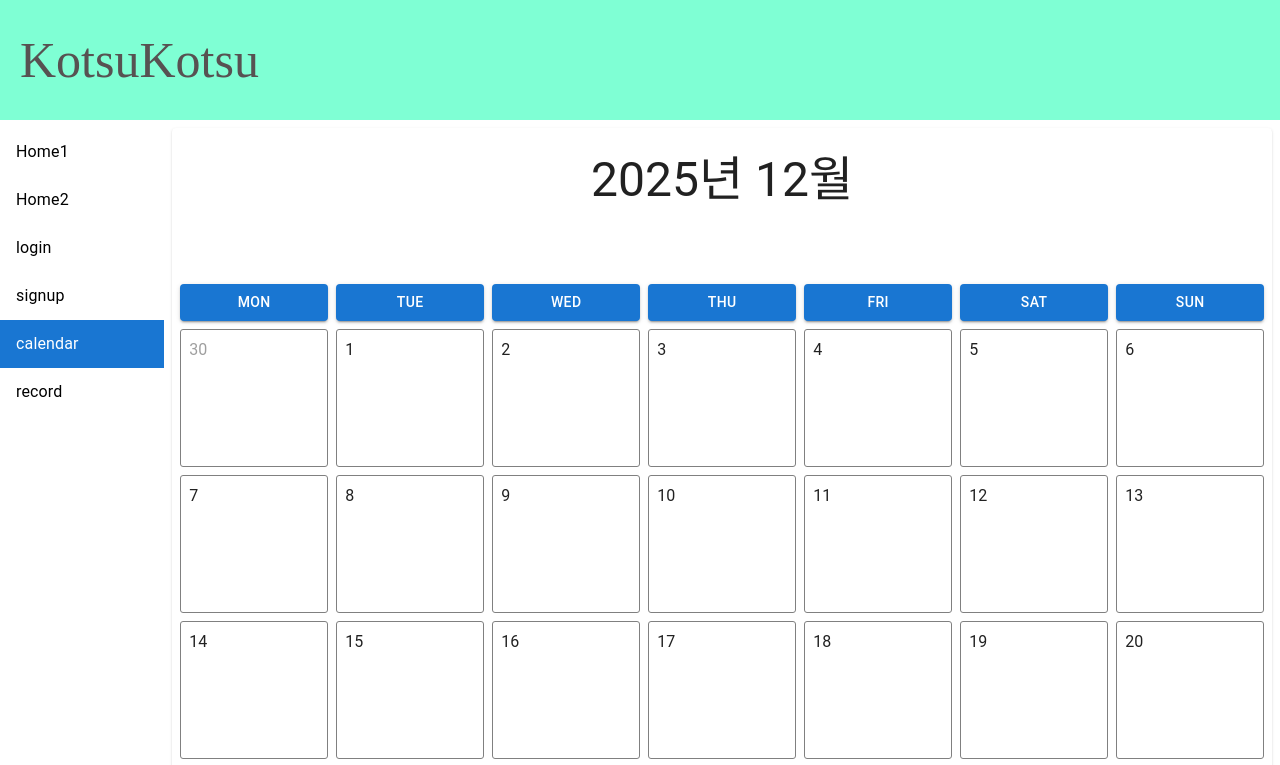
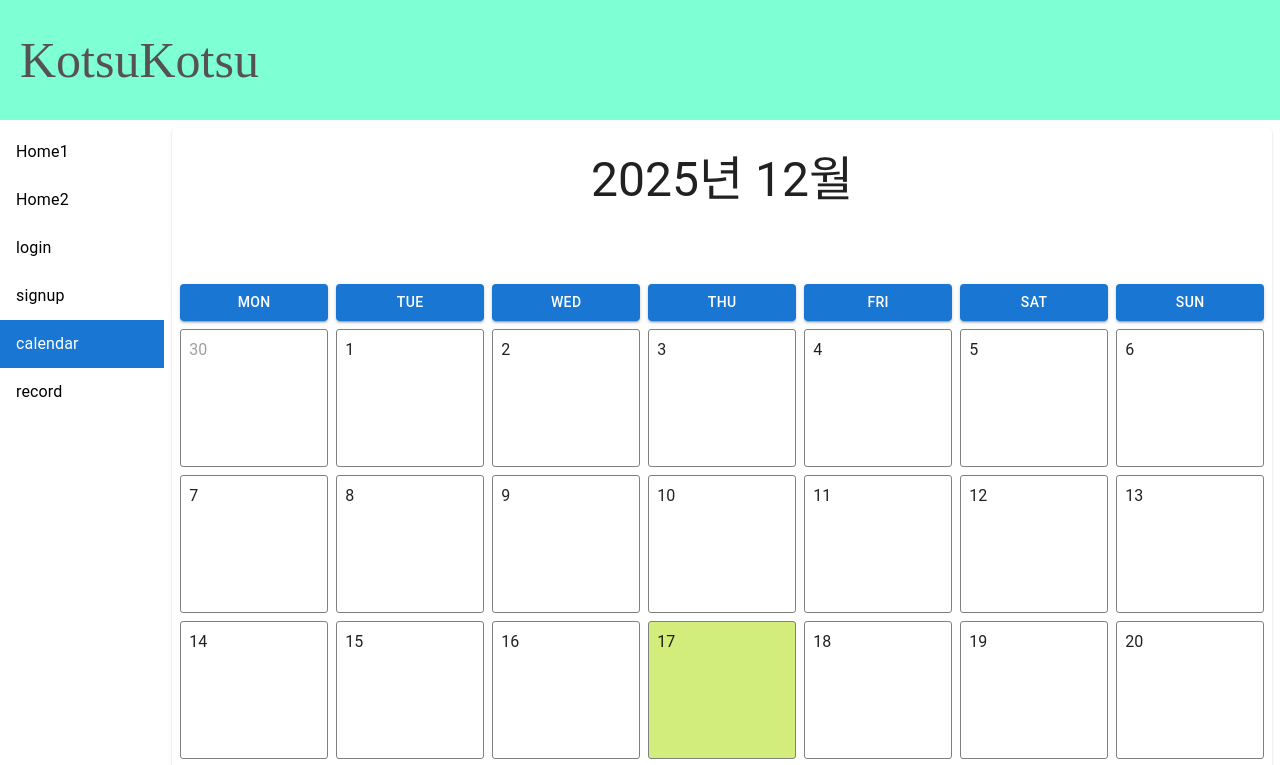
Before and after one commit to Asue0/kotsukotsu-ui, a React (Vite) app: page /calendar in a window 1280 px wide. Shown: the top 765 px of the page. Built offline with nearby package versions, Linux system fonts and the light colour scheme; some icons are missing.

Commit message:
달력 페이지 기믹 변경 - 달력 state Date[] 타입으로 변경 / 일자별 데이터 state를 따로 만들어서 관리

```diff
--- a/src/mocks/getCalendar.ts
+++ b/src/mocks/getCalendar.ts
@@ -1,5 +1,3 @@
-import CalendarType from "@/types/calendar/calendarType.type";
-
 // 달력 페이지 데이터 제작 함수
 const getCalendar = (year: number, month: number) => {
   // 해당 년월에 1일이 무슨 요일인지를 구함
@@ -10,30 +8,24 @@ const getCalendar = (year: number, month: number) => {
   // 해당 년월의 마지막날이 무슨 요일인지를 구함
   const lastDay = new Date(year, month + 1, 0).getDay();
 
-  const days: CalendarType[] = [];
+  const days: Date[] = [];
 
   // 달력 첫줄에 표기될 이전 달의 날짜를 구함
   if (firstDay != 0) {
     for (let i = firstDay; i > 0; i--) {
-      days.push({
-        date: new Date(year, month, 1 - i),
-        data: null,
-      });
+      days.push(new Date(year, month, 1 - i));
     }
   }
 
   // 이번달 날짜 삽입
   for (let i = 1; i <= lastDate; i++) {
-    days.push({ date: new Date(year, month, i), data: null });
+    days.push(new Date(year, month, i));
   }
 
   // 달력 마지막줄에 표기될 다음 달의 날짜를 구함
   if (lastDay != 6) {
     for (let i = 1; i <= 6 - lastDay; i++) {
-      days.push({
-        date: new Date(year, month + 1, i),
-        data: null,
-      });
+      days.push(new Date(year, month + 1, i));
     }
   }
 
--- a/src/pages/calendar/CalendarMain.tsx
+++ b/src/pages/calendar/CalendarMain.tsx
@@ -3,35 +3,63 @@ import DayBox from "./DayBox";
 import getCalendar from "@/mocks/getCalendar";
 import ArrowCircleLeftIcon from "@mui/icons-material/ArrowCircleLeft";
 import ArrowCircleRightIcon from "@mui/icons-material/ArrowCircleRight";
-import { useState } from "react";
+import { useMemo, useState } from "react";
+import TableRowData from "@/types/calendar/recordTableType.type";
+import mockData from "@/mocks/recordMockData";
+import CalendarDataType from "@/types/calendar/calendarType.type";
+import dayjs from "dayjs";
 import { useDidMountEffect } from "@/hooks/useDidMountEffect";
-import CalendarType from "@/types/calendar/calendarType.type";
+
+// 2. 변환 로직 (DB 데이터를 Map으로 변환)
+const formatSchedules = (data: TableRowData[]): CalendarDataType => {
+  return data.reduce((acc, schedule) => {
+    const dateKey = schedule.date.format("YYYY-MM-DD"); // "2024-03-01" 형태로 포맷
+    if (!acc[dateKey]) acc[dateKey] = [];
+    acc[dateKey].push(schedule);
+    return acc;
+  }, {} as CalendarDataType);
+};
 
 const CalendarMain = () => {
-  const [mockDate, setMockDate] = useState<Date>(new Date()); // 임의로 날짜 설정
+  const [currentDate, setCurrentDate] = useState<Date>(new Date()); // 임의로 날짜 설정
 
-  const currentYear = mockDate.getFullYear();
-  const currentMonth = mockDate.getMonth(); // 주의) Date 타입에서 month는 0부터 시작함(0~11)
+  const currentYear = currentDate.getFullYear();
+  const currentMonth = currentDate.getMonth(); // 주의) Date 타입에서 month는 0부터 시작함(0~11)
 
-  const [calendar, setCalendar] = useState<CalendarType[]>(
-    getCalendar(currentYear, currentMonth),
-  );
+  const [calendar, setCalendar] = useState<Date[]>([]); // 각 달력의 날짜
+  const [schedules, setSchedules] = useState<TableRowData[]>([]); // DB에서 받아올 날짜별 데이터
+  const scheduleMap = useMemo(() => formatSchedules(schedules), [schedules]); // DB에서 받아온 날짜별 데이터 MAP으로 포맷팅
 
   const WEEKARR = ["MON", "TUE", "WED", "THU", "FRI", "SAT", "SUN"];
-
-  console.log(currentYear);
-  console.log(currentMonth);
-
   const weekNum = calendar.length / 7;
 
+  /** 날짜별 데이터 패칭 함수 */
+  const fetchData = async () => {
+    try {
+      // fetch나 axios를 사용하여 API 엔드포인트에서 데이터를 가져옴
+      // const response = await fetch('https://api.example.com/posts');
+      // const data: TableRowData[] = await response.json();
+
+      // 상태 업데이트: 받아온 데이터를 state에 저장
+      const days = getCalendar(currentYear, currentMonth);
+      setCalendar(days);
+      setSchedules(mockData);
+      console.log("패치 작동중");
+    } catch (error) {
+      console.error("데이터 로드 실패:", error);
+    } finally {
+      console.log("끝"); // 에러 방지용
+    }
+  };
+
   const moveMonth = (isNextMonth: boolean) => {
-    if (isNextMonth) setMockDate(new Date(currentYear, currentMonth + 1));
-    else setMockDate(new Date(currentYear, currentMonth - 1));
+    if (isNextMonth) setCurrentDate(new Date(currentYear, currentMonth + 1));
+    else setCurrentDate(new Date(currentYear, currentMonth - 1));
   };
 
   useDidMountEffect(() => {
-    setCalendar(getCalendar(currentYear, currentMonth));
-  }, [mockDate]);
+    fetchData();
+  }, [currentDate]);
 
   return (
     <Box
@@ -84,19 +112,22 @@ const CalendarMain = () => {
         {/** 달력 날짜 */}
         {Array.from({ length: weekNum }).map((_, week) => (
           <Box display="flex" gap={1} key={week}>
-            {WEEKARR.map((_, index) => (
-              <DayBox
-                date={calendar[index + 7 * week].date}
-                // 이번 달인지 체크
-                isThisMonth={
-                  calendar[index + 7 * week].date.getMonth() === currentMonth
-                    ? true
-                    : false
-                }
-                data={calendar[index + 7 * week].data}
-                key={index}
-              />
-            ))}
+            {WEEKARR.map((_, index) => {
+              const day = calendar[index + 7 * week];
+              const dayKey = dayjs(day).format("YYYY-MM-DD");
+
+              const daySchedules = scheduleMap[dayKey] || [];
+
+              return (
+                <DayBox
+                  date={day}
+                  // 이번 달인지 체크
+                  isThisMonth={day.getMonth() === currentMonth ? true : false}
+                  data={daySchedules}
+                  key={index}
+                />
+              );
+            })}
           </Box>
         ))}
       </Box>
--- a/src/pages/calendar/DayBox.tsx
+++ b/src/pages/calendar/DayBox.tsx
@@ -6,7 +6,7 @@ import TableRowData from "@/types/calendar/recordTableType.type";
 type DayBoxProps = {
   date: Date;
   isThisMonth: boolean;
-  data: TableRowData | null;
+  data: TableRowData[] | null;
 };
 
 // const DayBox: React.FC<DayBoxProps> = ({ day }) => {
@@ -54,7 +54,7 @@ const DayBox = (props: DayBoxProps) => {
         width={130}
         height={120}
         p={1}
-        bgcolor={props.data !== null ? "#d3ed7c" : ""}
+        bgcolor={props.data?.length !== 0 ? "#d3ed7c" : ""}
         sx={{
           border: "1px solid gray",
           borderRadius: "3px",
@@ -94,12 +94,14 @@ const DayBox = (props: DayBoxProps) => {
         >
           <Box display="flex" flexDirection="column" gap={1}>
             {/** 기존 메모 데이터 */}
-            {!props.data ? (
+            {props.data?.length === 0 ? (
               <Typography sx={{ mb: 4 }}>
                 해당 날짜에 기록이 없습니다.
               </Typography>
             ) : (
-              <Typography sx={{ mb: 4 }}>데이터가 있습니다.</Typography>
+              <Typography sx={{ mb: 4 }}>
+                {JSON.stringify(props.data)}
+              </Typography>
             )}
 
             {/** 새로운 데이터 입력 */}
--- a/src/types/calendar/recordTableType.type.ts
+++ b/src/types/calendar/recordTableType.type.ts
@@ -3,7 +3,7 @@ import { Dayjs } from "dayjs";
 interface TableRowData {
   id: string;
   selected: boolean;
-  date: Dayjs | null;
+  date: Dayjs;
   particulars: string;
   amount: string;
   category: string;
```
Also changed, not shown: src/pages/calendar/Calendar.tsx (added, +53 -0 lines), src/types/calendar/calendarType.type.ts (+3 -4 lines).
